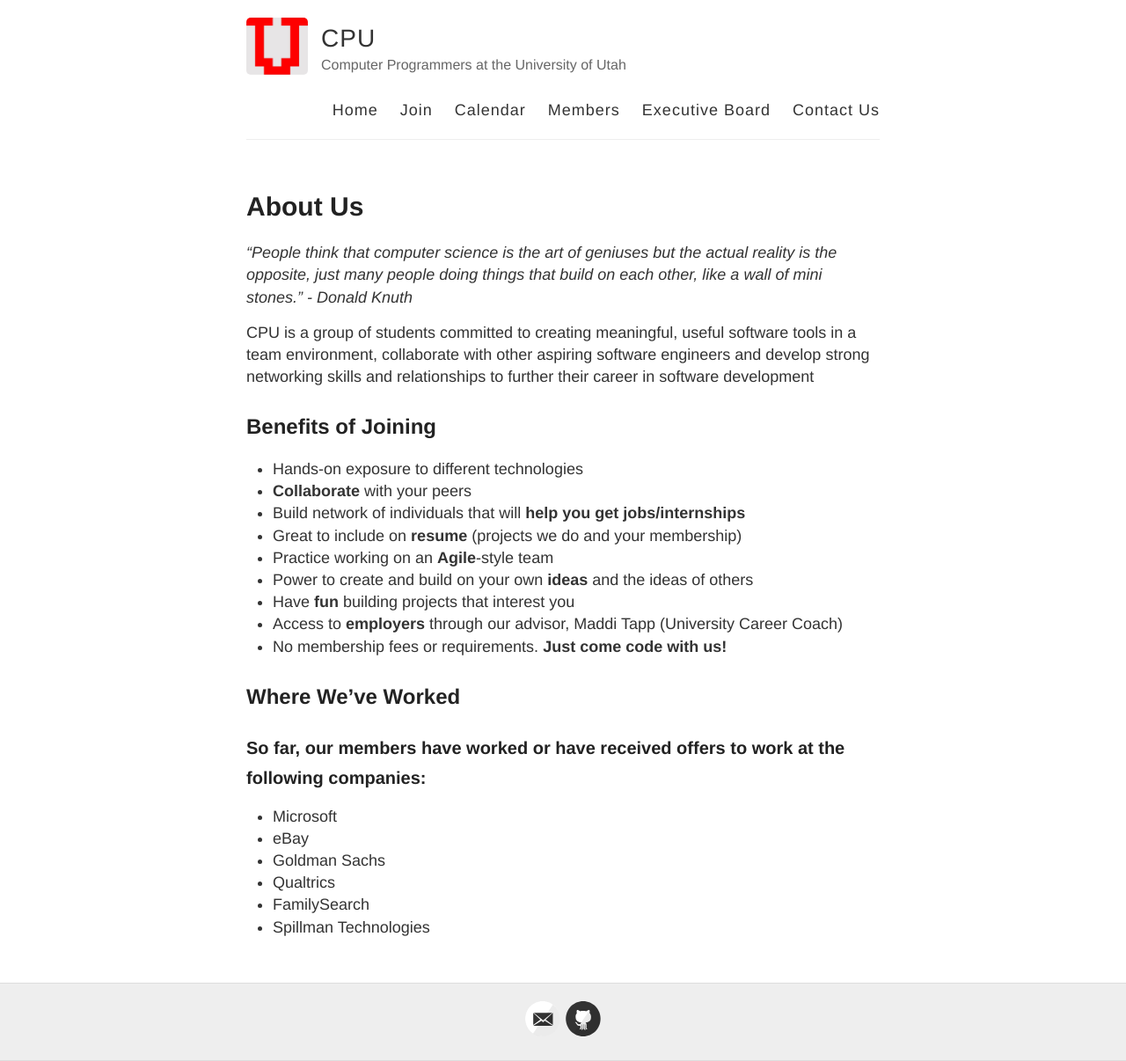
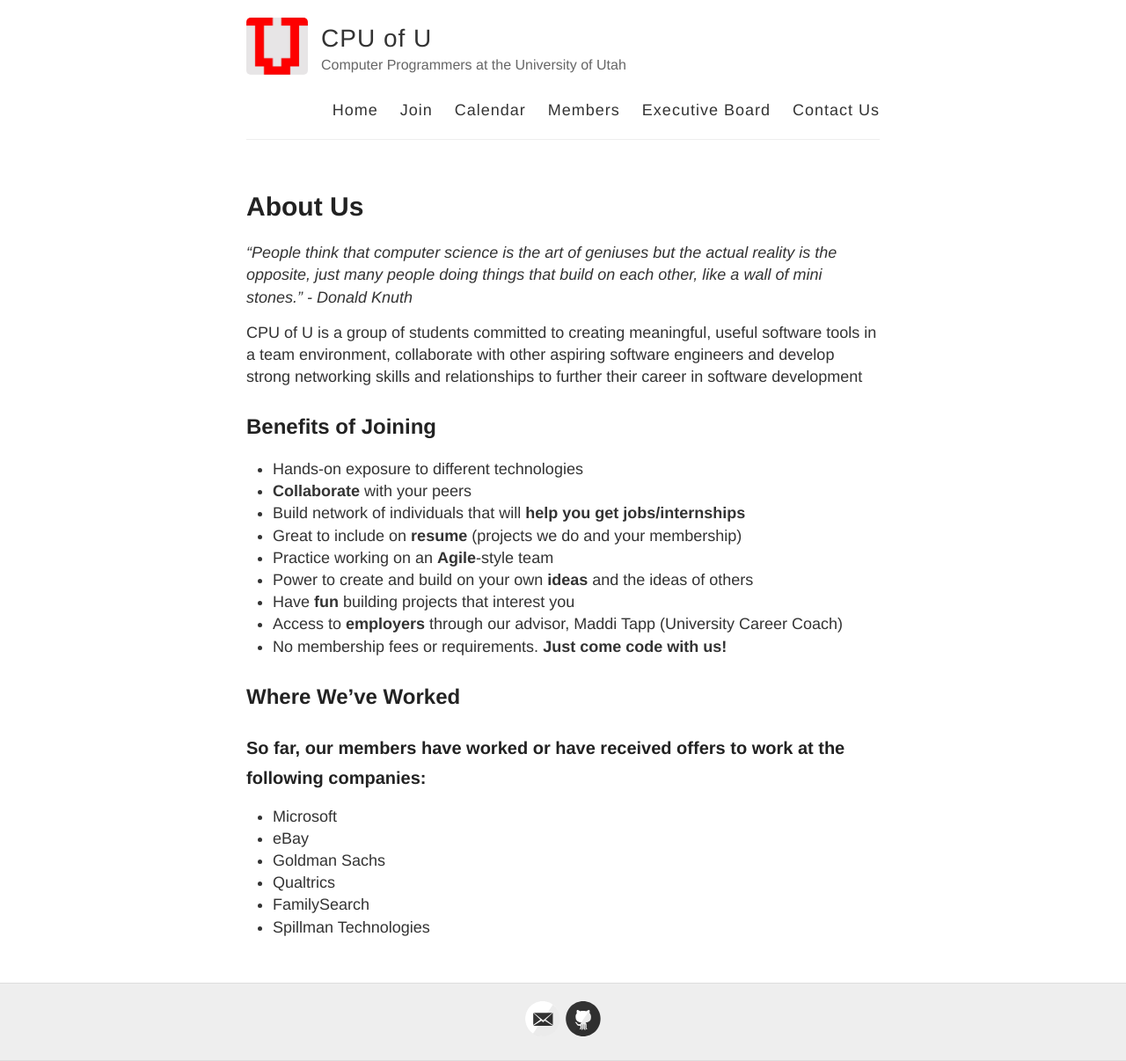
Before and after one commit to joshcally/cpuofu.github.io, a Jekyll site: the page built from md/index.md, in a window 1280 px wide. Shown: the whole page at 88% size. Built offline with Jekyll 4.4.1, drawn with Linux system fonts in a browser that asks for light colours; Markdown is read by kramdown in place of the engine named in the settings.

Commit message:
CPU of U

```diff
--- a/_config.yml
+++ b/_config.yml
@@ -3,7 +3,7 @@
 #
 
 # Name of your site (displayed in the header)
-name: CPU
+name: CPU of U
 
 # Short bio or description (displayed in the header)
 description: Computer Programmers at the University of Utah
--- a/md/index.md
+++ b/md/index.md
@@ -6,7 +6,7 @@
 
 *“People think that computer science is the art of geniuses but the actual reality is the opposite, just many people doing things that build on each other, like a wall of mini stones.” - Donald Knuth*
 
-CPU is a group of students committed to creating meaningful, useful software tools in a team environment, collaborate with other aspiring software engineers and develop strong networking skills and relationships to further their career in software development
+CPU of U is a group of students committed to creating meaningful, useful software tools in a team environment, collaborate with other aspiring software engineers and develop strong networking skills and relationships to further their career in software development
 
 ##Benefits of Joining
 - Hands-on exposure to different technologies
```
